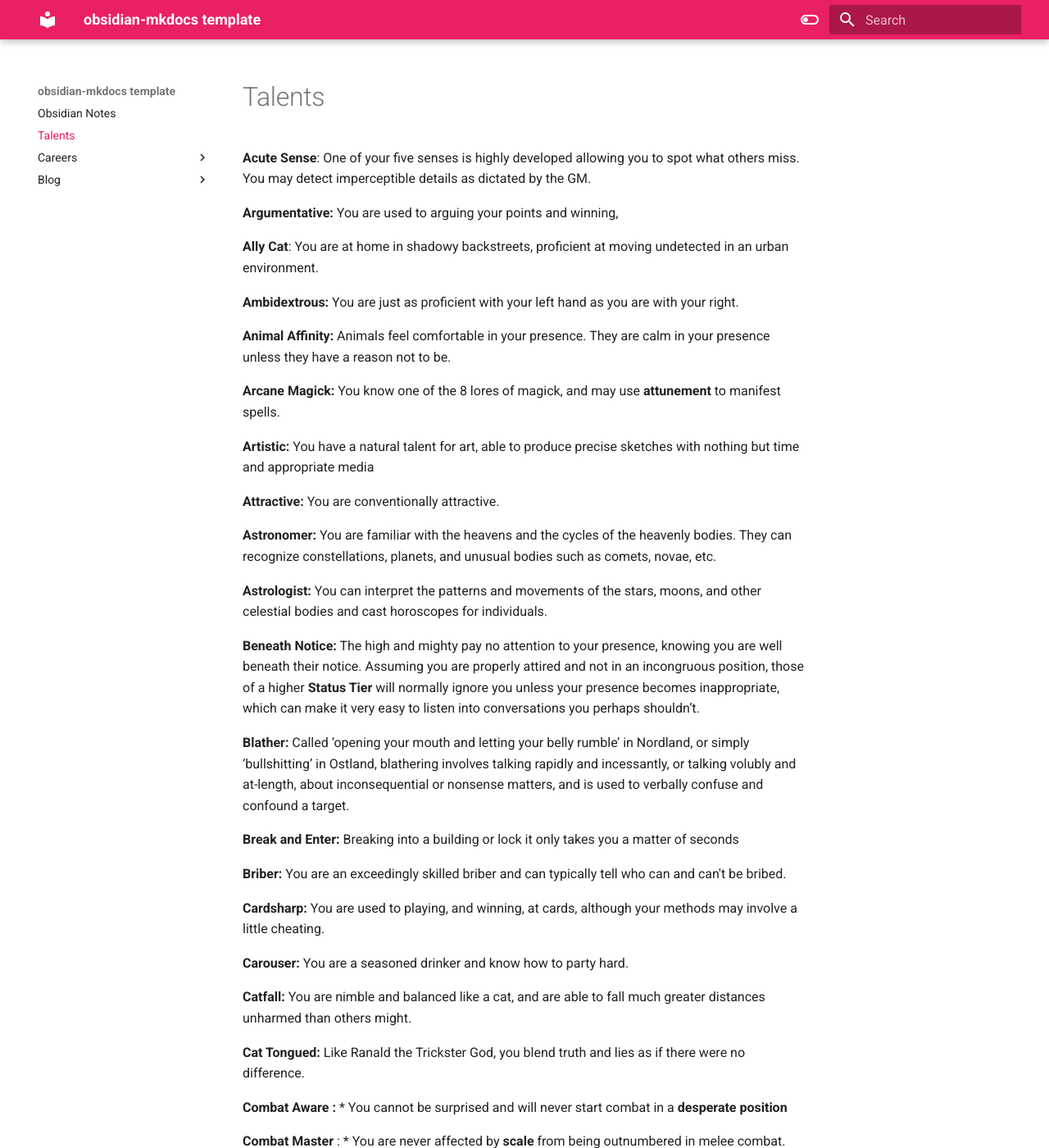
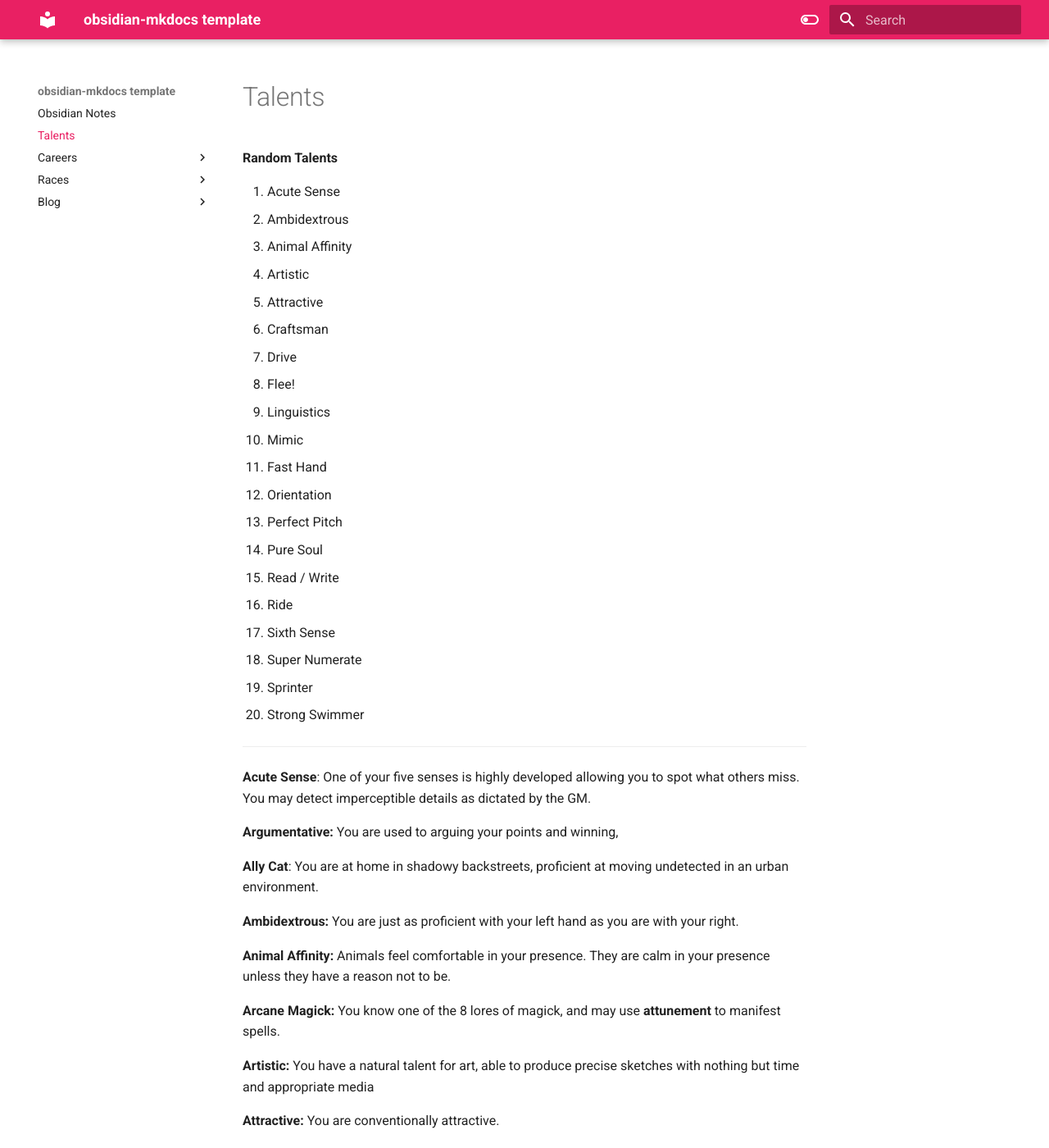
Before and after one commit to theduke26/wfrp, an MkDocs documentation site: the page built from docs/Talents.md, in a window 1280 px wide and 1400 px high. Shown: the whole window at 82% size. Built offline with MkDocs 1.6.1 and Material for MkDocs 9.7.7, drawn with Linux system fonts in a browser that asks for light colours.

Commit message:
added races and random talents

```diff
--- a/docs/Talents.md
+++ b/docs/Talents.md
@@ -1,3 +1,28 @@
+
+**Random Talents**
+
+1. Acute Sense
+2. Ambidextrous
+3. Animal Affinity
+4. Artistic
+5. Attractive
+6. Craftsman
+7. Drive
+8. Flee!
+9. Linguistics
+10. Mimic
+11. Fast Hand
+12. Orientation
+13. Perfect Pitch
+14. Pure Soul
+15. Read / Write
+16. Ride
+17.  Sixth Sense
+18. Super Numerate
+19. Sprinter
+20. Strong Swimmer
+
+****
 
 **Acute Sense**: One of your five senses is highly developed allowing you to spot what others miss. You may detect imperceptible details as dictated by the GM.
 
```
Also changed, not shown: docs/Races/Dwarf.md (added, +16 -0 lines), docs/Races/Elf.md (added, +16 -0 lines), docs/Races/Halfling.md (added, +16 -0 lines), docs/Races/Human.md (added, +16 -0 lines).
